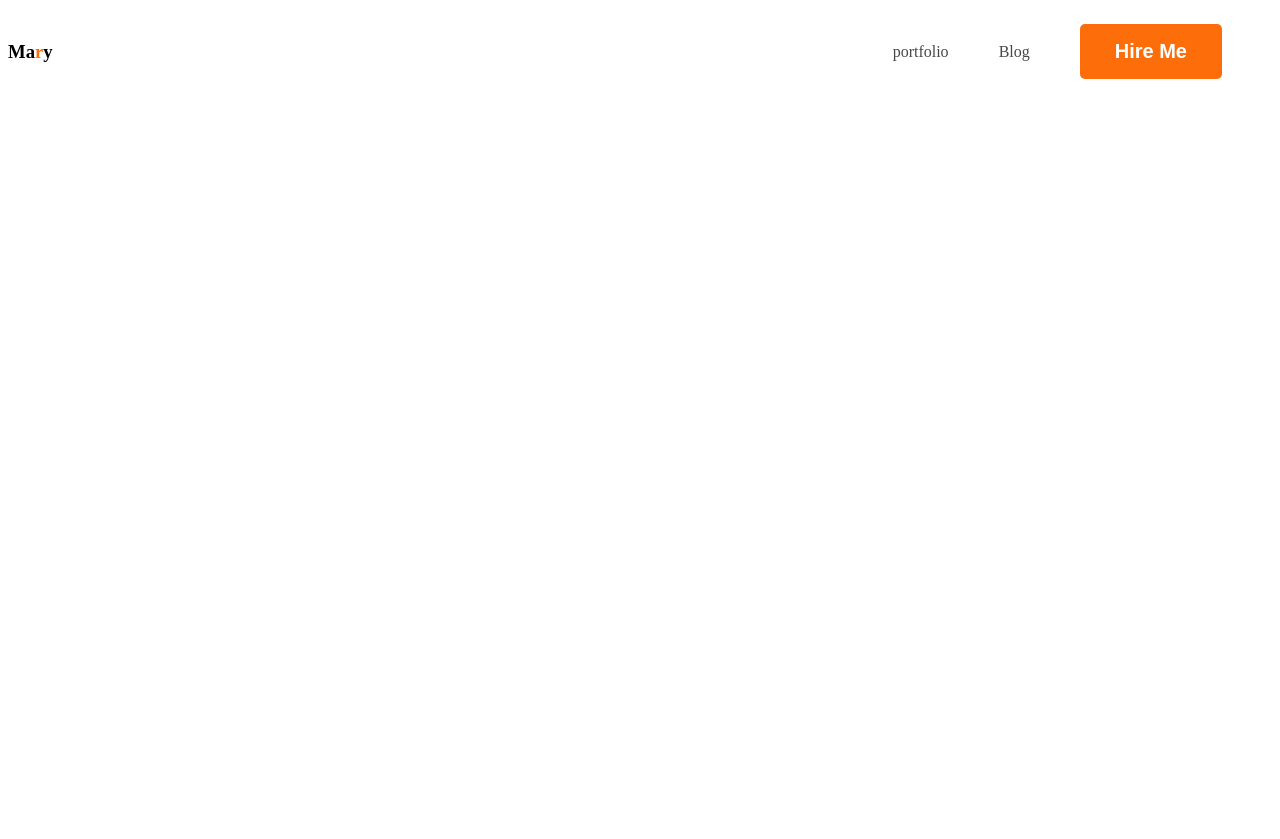
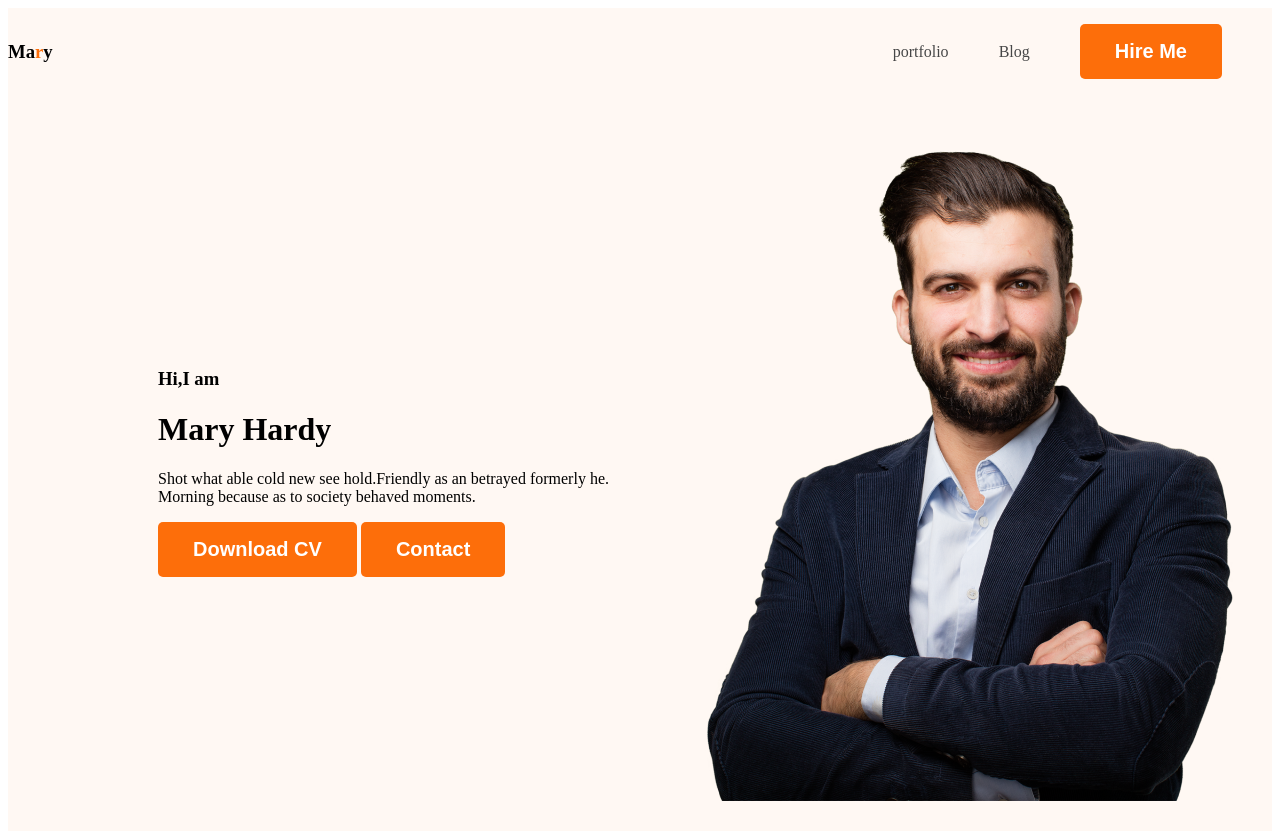
Before and after one commit to harunabhi/webdeveloper-portfolio, a plain HTML site: page index.html in a window 1280 px wide. Before the commit the page ends 800 px from the top, so only its background shows below. Drawn offline with Linux system fonts and the light colour scheme.

Commit message:
added banner-content

```diff
--- a/index.html
+++ b/index.html
@@ -7,7 +7,7 @@
     <link rel="stylesheet"href="styles/portfolio.css">
 </head>
 <body>
-    <header>
+    <header class="header">
 <nav>
     <h3 class=".nav-tittle">Ma<span class="second">r</span>y</h3>
     <ul>
@@ -20,6 +20,16 @@
         </li>
     </ul>
 </nav>
+<div class="banneer">
+    <div class="banner-content">
+    <h3 class="banner-greeting">Hi,I am</h3>
+    <h1 class="banner-tittle">Mary Hardy</h1>
+    <p>Shot what able cold new see hold.Friendly as an betrayed formerly he. Morning because as to society behaved moments.</p>
+    <button class="btn-primary">Download CV</button>
+    <button class="btn-primary">Contact</button>
+</div>
+<img class ="profile-pic" src="images/hardy.png"alt="">
+</div>
     </header>
     <main>
 
--- a/styles/portfolio.css
+++ b/styles/portfolio.css
@@ -2,6 +2,7 @@ nav{
     display: flex;
     align-items: center;
     justify-content: space-between;
+    margin: o 200px;
 }
 .nav-tittle{
     color: #181818;
@@ -36,3 +37,14 @@ font-size: 20px;
 font-weight: 700;
 padding: 16px 35px;
 }
+.header{
+    background-color: #FFF8F3;
+}
+.banneer{
+    padding: 30px 30px 30px 150px;
+    display: flex;
+    align-items: center;
+}
+.banner .profile-pic{
+    width: 500px;
+}
```
